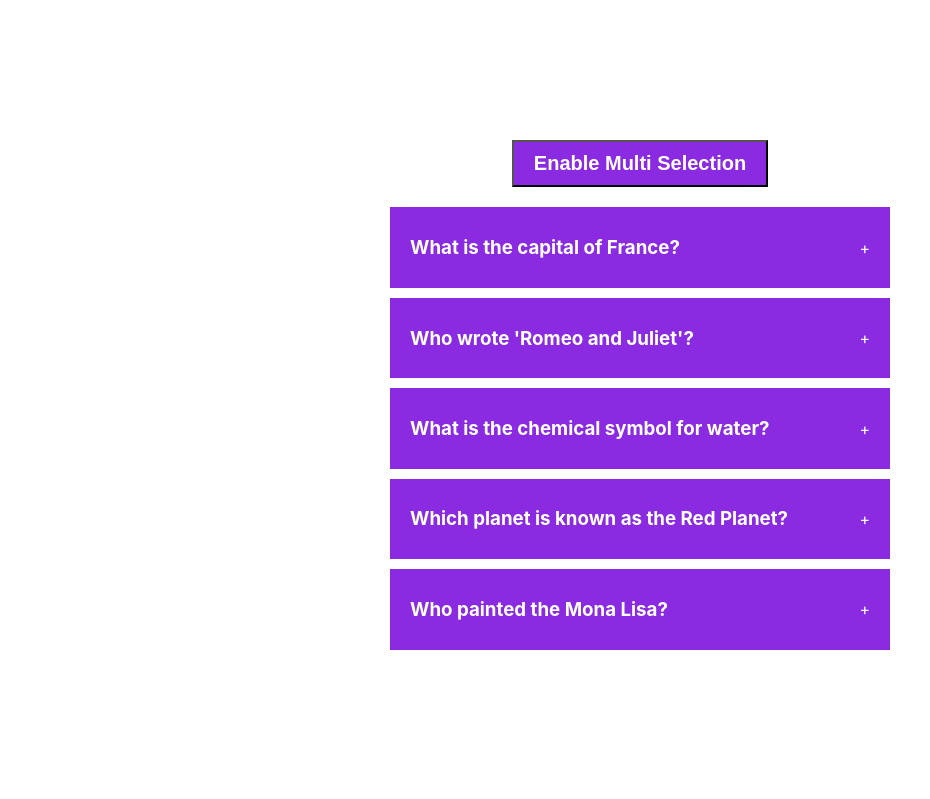
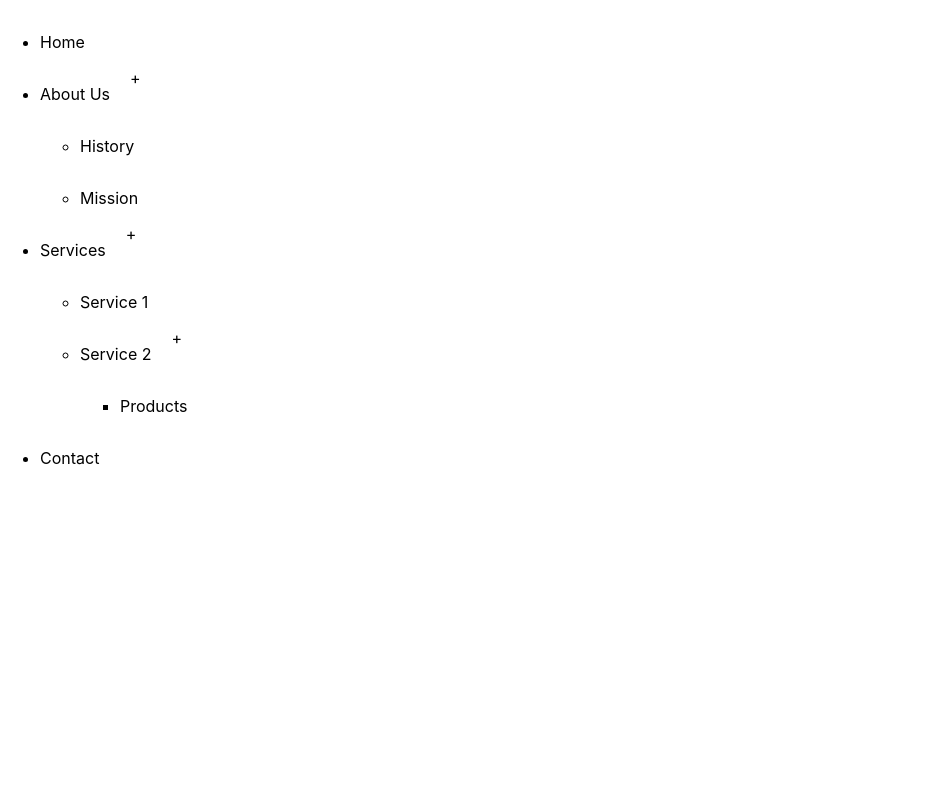
Before and after one commit to BilalMalik08/React.js_Projects, a React (Create React App) app in the folder frontend/: page / in a window 1280 px wide. Shown: the top 799 px of the page, without its empty margins (0-930 px from the left). Built offline with nearby package versions, Linux system fonts and the light colour scheme; no server answers.

Commit message:
Updated 6:00 PM, 27 Feb, 2024

```diff
--- a/frontend/src/App.js
+++ b/frontend/src/App.js
@@ -4,28 +4,33 @@ import ImageSlider from "./components/image_slider/ImageSlider.jsx";
 import LoadMoreData from "./components/load_more_data/LoadMoreData.jsx";
 import RandomColor from "./components/random_color/RandomColor.jsx";
 import StarRating from "./components/star_rating/StarRating.jsx";
+import TreeView from "./components/tree_view/TreeView.jsx";
+import menu from "./components/tree_view/data.js";
 
 function App() {
   return (
     <div className="App">
       {/* Accordian Component */}
-      <Accordian />
+      {/* <Accordian /> */}
 
       {/* Color Generator Component */}
-      <RandomColor />
+      {/* <RandomColor /> */}
 
       {/* Star Rating Component */}
-      <StarRating noOfStars={10} />
+      {/* <StarRating noOfStars={10} /> */}
 
       {/* Image Slider Component */}
-      <ImageSlider
+      {/* <ImageSlider
         url={"https://picsum.photos/v2/list"}
         page={"1"}
         limit={"10"}
-      />
+      /> */}
 
       {/* Load More Data Component */}
-      <LoadMoreData />
+      {/* <LoadMoreData /> */}
+
+      {/* Tree View Menu Component */}
+      <TreeView menu={menu} />
     </div>
   );
 }
--- /dev/null
+++ b/frontend/src/components/tree_view/MenuItem.jsx
@@ -0,0 +1,18 @@
+import { useState } from "react";
+import MenuList from "./MenuList";
+
+export default function MenuItem({ item }) {
+  const [displayCurrentChildren, setDisplayCurrentChildren] = useState({});
+
+  return (
+    <li className="menu-item-container">
+      <div style={{ display: "flex", gap: "20px" }}>
+        <p>{item.title}</p>
+        {item && item.children && item.children.length ? <span>+</span> : null}
+      </div>
+      {item && item.children && item.children.length > 0 ? (
+        <MenuList list={item.children} />
+      ) : null}
+    </li>
+  );
+}
--- /dev/null
+++ b/frontend/src/components/tree_view/MenuList.jsx
@@ -0,0 +1,11 @@
+import MenuItem from "./MenuItem";
+
+export default function MenuList({ list = [] }) {
+  return (
+    <ul className="menu-list-container">
+      {list && list.length
+        ? list.map((listItem) => <MenuItem item={listItem} />)
+        : null}
+    </ul>
+  );
+}
--- /dev/null
+++ b/frontend/src/components/tree_view/TreeView.jsx
@@ -0,0 +1,10 @@
+import "./treeView.css";
+import MenuList from "./MenuList";
+
+export default function TreeView({ menu = [] }) {
+  return (
+    <div className="tree-view-container">
+      <MenuList list={menu} />
+    </div>
+  );
+}
--- /dev/null
+++ b/frontend/src/components/tree_view/data.js
@@ -0,0 +1,55 @@
+const menu = [
+  {
+    title: "Home",
+    icon: "home",
+    link: "/",
+  },
+  {
+    title: "About Us",
+    icon: "info",
+    link: "/about",
+    children: [
+      {
+        title: "History",
+        icon: "history",
+        link: "/about/history",
+      },
+      {
+        title: "Mission",
+        icon: "flag",
+        link: "/about/mission",
+      },
+    ],
+  },
+  {
+    title: "Services",
+    icon: "cogs",
+    link: "/services",
+    children: [
+      {
+        title: "Service 1",
+        icon: "service1",
+        link: "/services/service1",
+      },
+      {
+        title: "Service 2",
+        icon: "service2",
+        link: "/services/service2",
+        children: [
+          {
+            title: "Products",
+            icon: "products",
+            link: "/products",
+          },
+        ],
+      },
+    ],
+  },
+  {
+    title: "Contact",
+    icon: "contact",
+    link: "/contact",
+  },
+];
+
+export default menu;
```
Also changed, not shown: frontend/src/components/tree_view/treeView.css (added).
